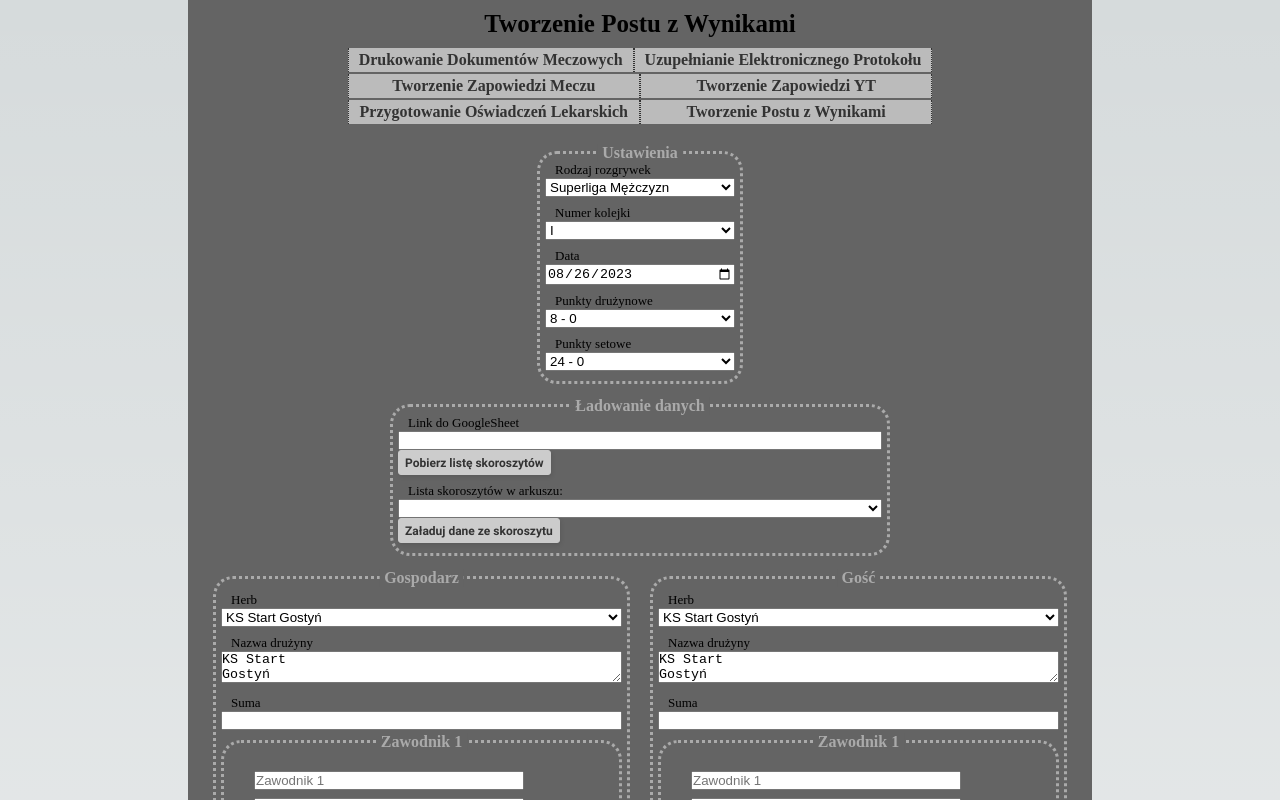
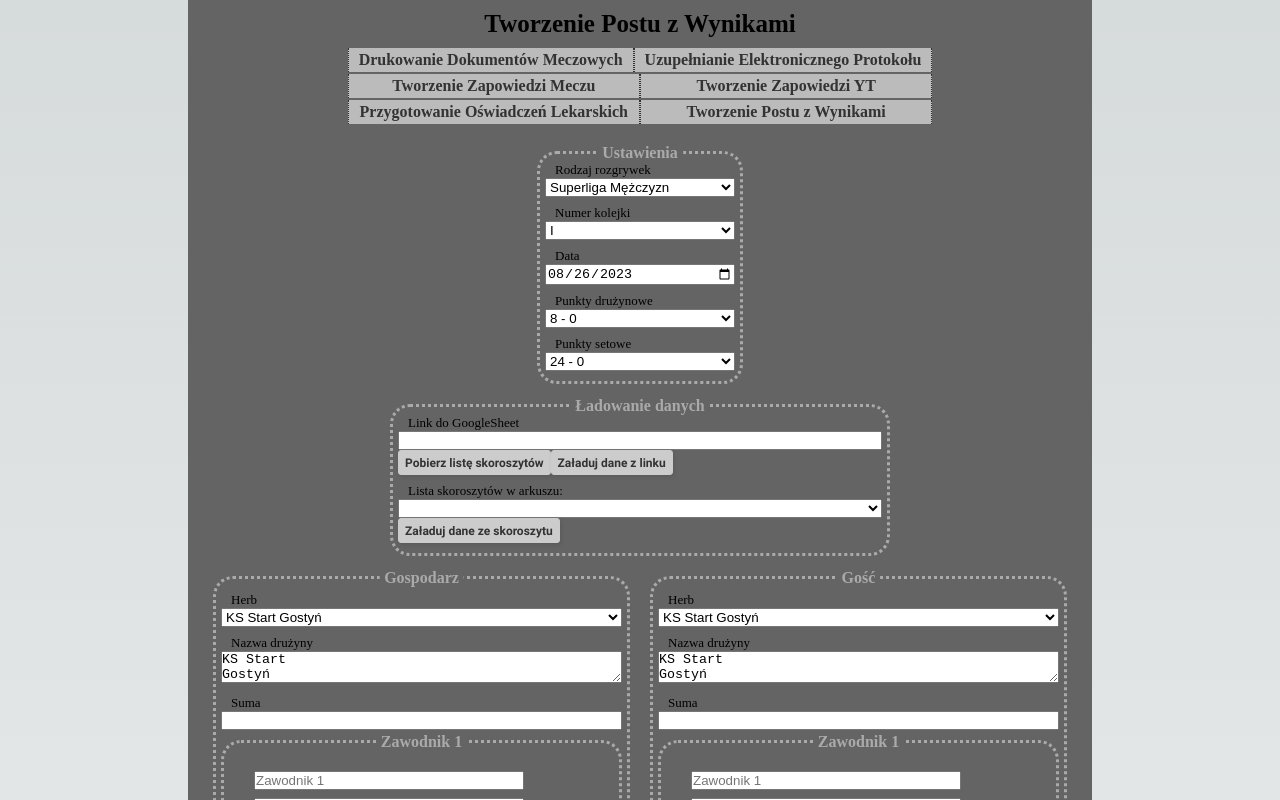
Before and after one commit to patlukas/nextjs-ninepin-league-tools, a Next.js app: page /tpw in a window 1280 px wide. Shown: the top 800 px of the page. Built offline with nearby package versions, Linux system fonts and the light colour scheme.

Commit message:
TPW: add option to load data from url

```diff
--- a/pages/tpw.tsx
+++ b/pages/tpw.tsx
@@ -109,6 +109,11 @@ export default function Tpw({ teams }: { teams: DropdownOption[] }) {
                         id="btnUrl"
                         label="Pobierz listę skoroszytów"
                         onClick={async () => onGetListSheet(setSheetOption, setGoogleSheetTitle)}
+                    />
+                    <InputButtonSmall
+                        id="btnUrl2"
+                        label="Załaduj dane z linku"
+                        onClick={() => setValuesFromGoogleSheet(typeOptions[typeIndex].numberOfDuels, true)}
                     />
                     <div></div>
                     <DropdownList
@@ -611,10 +616,23 @@ const removeQuotation = (value: string): string => {
     return parseFloat(value.replaceAll('"', '').replace(",", ".")).toString()
 }
 
-const setValuesFromGoogleSheet = async (numberOfDuels: number) => {
-    const urlEl = document.querySelector<HTMLInputElement>(`#sheetDropdown`);
-    if(urlEl === undefined || urlEl === null) return
-    const url = urlEl.value
+const setValuesFromGoogleSheet = async (numberOfDuels: number, fromUrl?: boolean) => {
+    let url = ""
+    if(fromUrl) {
+        const urlEl = document.querySelector<HTMLInputElement>(`#urlInput`);
+        if(urlEl === undefined || urlEl === null) return
+        const u = urlEl.value
+        const spreadsheetId = u.split("/d/")[1].split("/")[0]
+        const gid = u.split("#gid=")[1]
+        url = `https://docs.google.com/spreadsheets/d/${spreadsheetId}/export?gid=${gid}&format=csv`
+    }
+    else {
+        const urlEl = document.querySelector<HTMLInputElement>(`#sheetDropdown`);
+        if(urlEl === undefined || urlEl === null) return
+        url = urlEl.value
+    }
+    if (url == "") return
+
 
     const data = await onGetDataFromGoogleSheet(url, numberOfDuels)
     if(data === undefined) return
```
